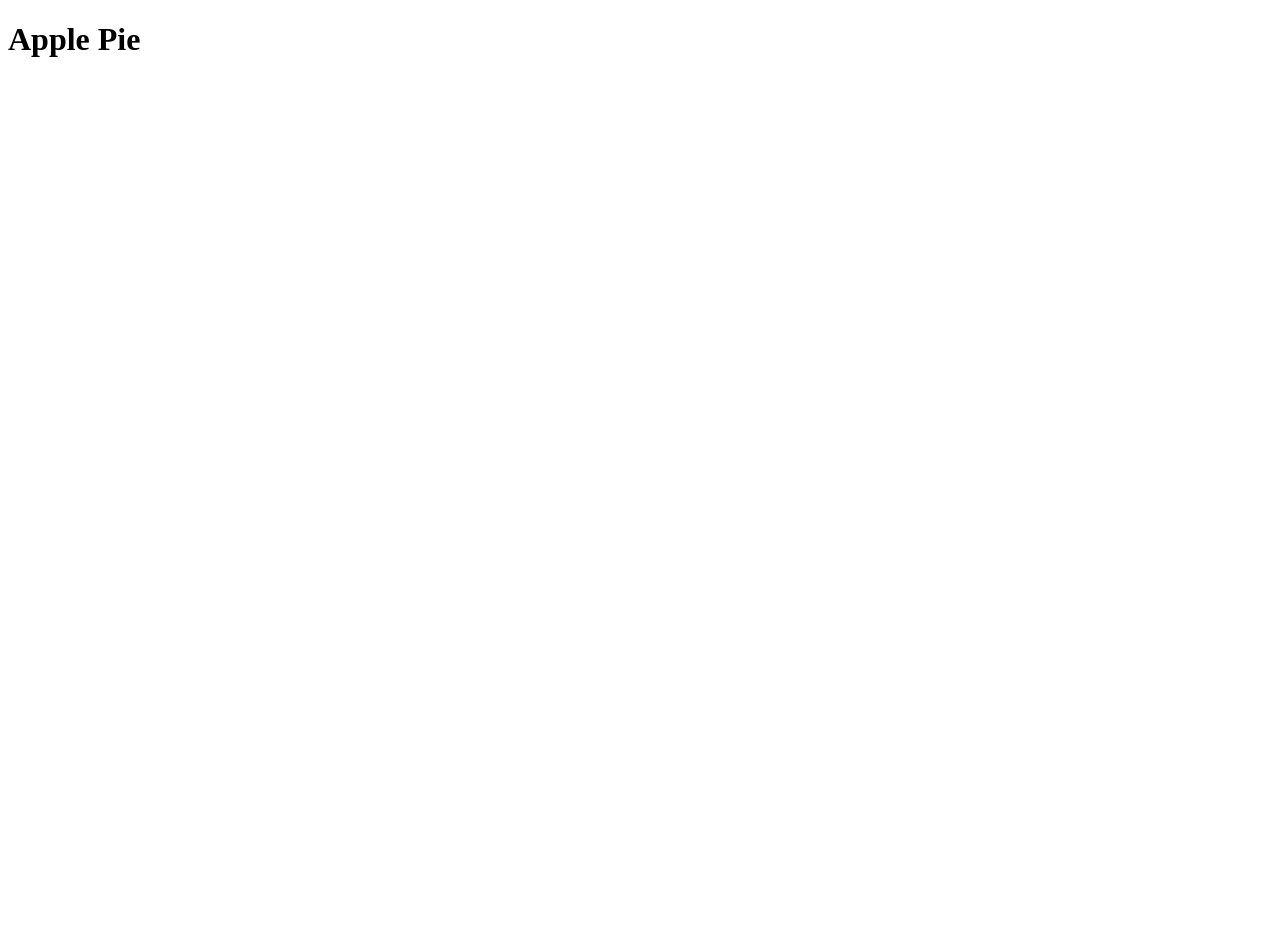
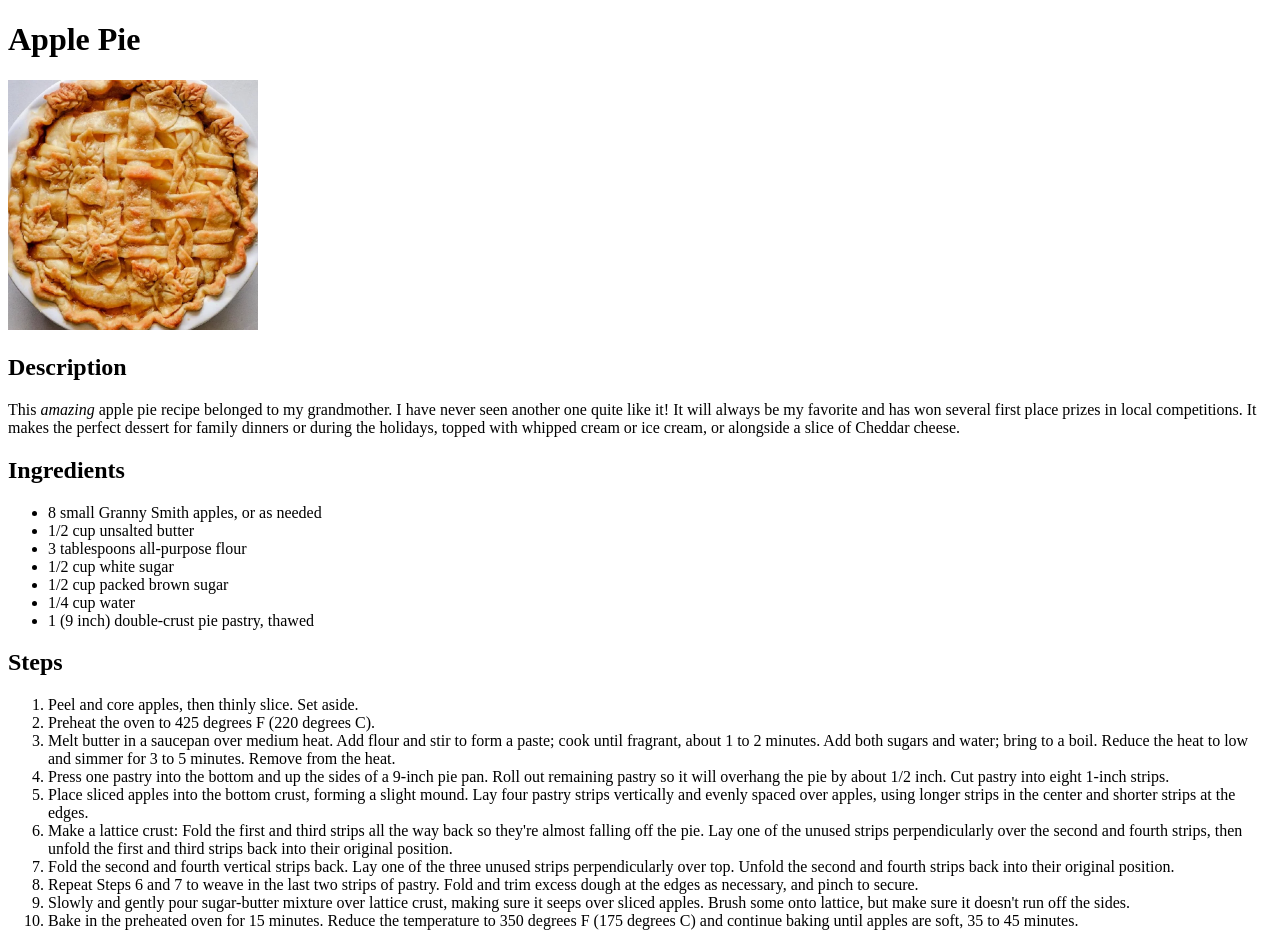
Before and after one commit to dash-siladitya/odin-recipes, a plain HTML site: page recipes/apple-pie.html in a window 1280 px wide. Before the commit the page ends 800 px from the top, so only its background shows below. Drawn offline with Linux system fonts and the light colour scheme.

Commit message:
Add main content to apple-pie.html
Add content to the body of apple-pie.html. Create a new directory for
images, add apple-pie.jpg to it, and link it to apple-pie.html.

```diff
--- a/recipes/apple-pie.html
+++ b/recipes/apple-pie.html
@@ -6,5 +6,35 @@
     </head>
     <body>
         <h1>Apple Pie</h1>
+
+        <img src="../images/apple-pie.jpg" alt="Delicious Apple Pie" height="250" width="250">
+
+        <h2>Description</h2>
+        <p>This <em>amazing</em> apple pie recipe belonged to my grandmother. I have never seen another one quite like it! It will always be my favorite and has won several first place prizes in local competitions. It makes the perfect dessert for family dinners or during the holidays, topped with whipped cream or ice cream, or alongside a slice of Cheddar cheese.</p>
+
+        <h2>Ingredients</h2>
+        <ul>
+            <li>8 small Granny Smith apples, or as needed</li>
+            <li>1/2 cup unsalted butter</li>
+            <li>3 tablespoons all-purpose flour</li>
+            <li>1/2 cup white sugar</li>
+            <li>1/2 cup packed brown sugar</li>
+            <li>1/4 cup water</li>
+            <li>1 (9 inch) double-crust pie pastry, thawed</li>
+        </ul>
+
+        <h2>Steps</h2>
+        <ol>
+            <li>Peel and core apples, then thinly slice. Set aside.</li>
+            <li>Preheat the oven to 425 degrees F (220 degrees C).</li>
+            <li>Melt butter in a saucepan over medium heat. Add flour and stir to form a paste; cook until fragrant, about 1 to 2 minutes. Add both sugars and water; bring to a boil. Reduce the heat to low and simmer for 3 to 5 minutes. Remove from the heat.</li>
+            <li>Press one pastry into the bottom and up the sides of a 9-inch pie pan. Roll out remaining pastry so it will overhang the pie by about 1/2 inch. Cut pastry into eight 1-inch strips.</li>
+            <li>Place sliced apples into the bottom crust, forming a slight mound. Lay four pastry strips vertically and evenly spaced over apples, using longer strips in the center and shorter strips at the edges.</li>
+            <li>Make a lattice crust: Fold the first and third strips all the way back so they're almost falling off the pie. Lay one of the unused strips perpendicularly over the second and fourth strips, then unfold the first and third strips back into their original position. </li>
+            <li>Fold the second and fourth vertical strips back. Lay one of the three unused strips perpendicularly over top. Unfold the second and fourth strips back into their original position.</li>
+            <li> Repeat Steps 6 and 7 to weave in the last two strips of pastry. Fold and trim excess dough at the edges as necessary, and pinch to secure.</li>
+            <li>Slowly and gently pour sugar-butter mixture over lattice crust, making sure it seeps over sliced apples. Brush some onto lattice, but make sure it doesn't run off the sides.</li>
+            <li>Bake in the preheated oven for 15 minutes. Reduce the temperature to 350 degrees F (175 degrees C) and continue baking until apples are soft, 35 to 45 minutes.</li>
+        </ol>
     </body>
 </html>
```
Also changed, not shown: images/apple-pie.jpg (added).
